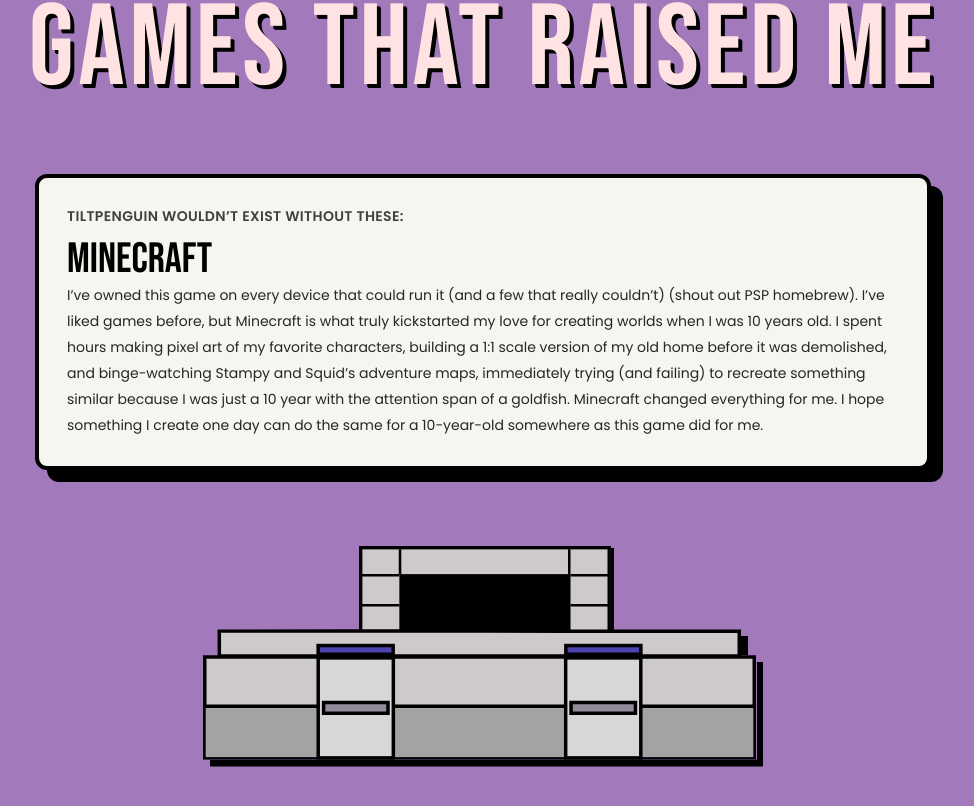
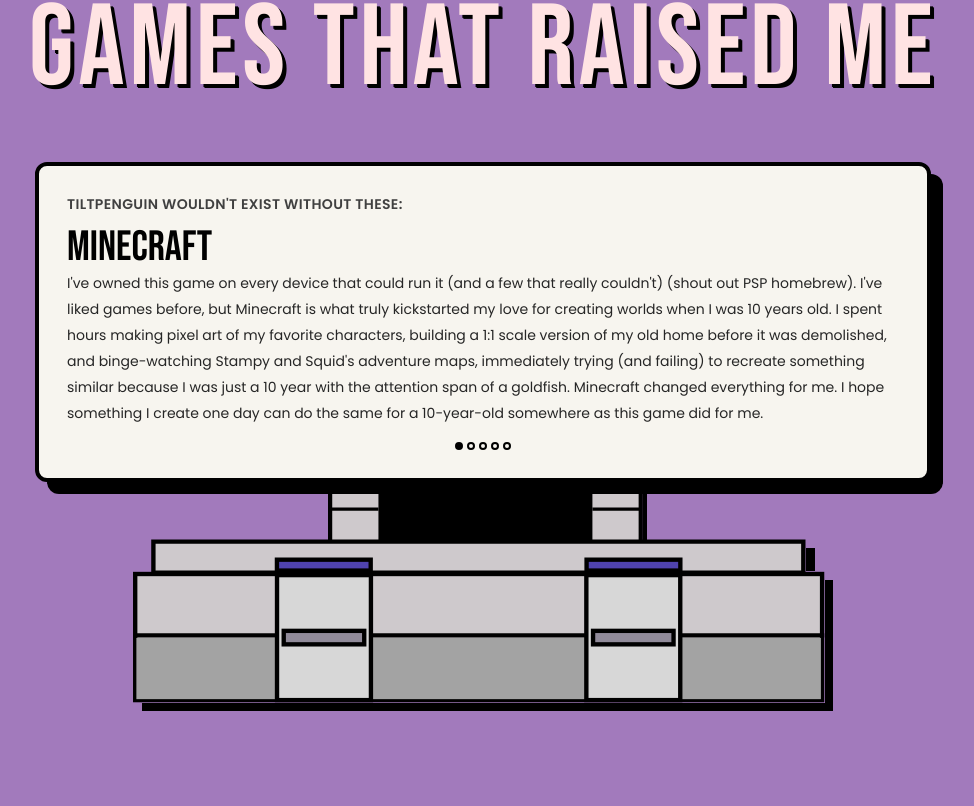
Before and after one commit to Cantaur1021/TiltPenguin-Website, a Next.js app: page / in a window 1280 px wide. Shown: the part 3828-4634 px from the top of the page, without its empty margins (157-1131 px from the left). Built offline with nearby package versions, Linux system fonts and the light colour scheme.

Commit message:
feat: enhance GamesThatRaisedMe component with framer-motion animations, scroll hint, and cartridge eject effects for improved interactivity

```diff
--- a/src/components/Inspirations/Inspirations.tsx
+++ b/src/components/Inspirations/Inspirations.tsx
@@ -1,7 +1,7 @@
 // src/components/GamesThatRaisedMe.tsx
 "use client";
 
-import { useRef, useState, useMemo } from "react";
+import { useRef, useState, useMemo, useEffect } from "react";
 import {
   motion,
   AnimatePresence,
@@ -23,43 +23,37 @@
     title: "Minecraft",
     cartridgeSrc: "/cartridges.svg",
     body:
-      "I’ve owned this game on every device that could run it (and a few that really couldn’t) (shout out PSP homebrew). I’ve liked games before, but Minecraft is what truly kickstarted my love for creating worlds when I was 10 years old. I spent hours making pixel art of my favorite characters, building a 1:1 scale version of my old home before it was demolished, and binge-watching Stampy and Squid’s adventure maps, immediately trying (and failing) to recreate something similar because I was just a 10 year with the attention span of a goldfish. Minecraft changed everything for me. I hope something I create one day can do the same for a 10-year-old somewhere as this game did for me.",
+      "I've owned this game on every device that could run it (and a few that really couldn't) (shout out PSP homebrew). I've liked games before, but Minecraft is what truly kickstarted my love for creating worlds when I was 10 years old. I spent hours making pixel art of my favorite characters, building a 1:1 scale version of my old home before it was demolished, and binge-watching Stampy and Squid's adventure maps, immediately trying (and failing) to recreate something similar because I was just a 10 year with the attention span of a goldfish. Minecraft changed everything for me. I hope something I create one day can do the same for a 10-year-old somewhere as this game did for me.",
   },
   {
     key: "nitw",
     title: "Night in the Woods",
     cartridgeSrc: "/cartridges.svg",
     body:
-      "What Minecraft did for me as a child, Night in the Woods did for me as a man-child. Most of my personality (notice how I didn't say all) was adopted from this game. Every element—from the art to the music to the story to the characters to Possum Springs—hit at the exact right time. It was mid-COVID, I’d lost someone close, and this game put into words what I struggled with, but with so much style and punk it made me—an indoor degen—feel cool. It yanked me off a dangerous ledge and locked me in a room buzzing with life. $20 feels like a cosmic underpayment. (Shout out Revenant Hill.)",
+      "What Minecraft did for me as a child, Night in the Woods did for me as a man-child. Most of my personality (notice how I didn't say all) was adopted from this game. Every element—from the art to the music to the story to the characters to Possum Springs—hit at the exact right time. It was mid-COVID, I'd lost someone close, and this game put into words what I struggled with, but with so much style and punk it made me—an indoor degen—feel cool. It yanked me off a dangerous ledge and locked me in a room buzzing with life. $20 feels like a cosmic underpayment. (Shout out Revenant Hill.)",
   },
   {
     key: "gow",
     title: "God of War (2018) + Ragnarök",
     cartridgeSrc: "/cartridges.svg",
     body:
-      "PlayStation’s 2016 E3 showcase is still king for me. Older, bearded Kratos; a gentler thunder; combat that flipped the series 180. Cory Barlog’s and Eric Williams’ masterpieces didn’t just reinvent a franchise; they redefined taking a character, a world, and an audience into adulthood. I’m glad I grew up with Kratos’s version of masculinity—flawed and striving—over alpha-podcaster posturing. I may not have muscles or a beard, but I am going bald and that’s totally a deliberate Kratos tribute and not genetics.",
+      "PlayStation's 2016 E3 showcase is still king for me. Older, bearded Kratos; a gentler thunder; combat that flipped the series 180. Cory Barlog's and Eric Williams' masterpieces didn't just reinvent a franchise; they redefined taking a character, a world, and an audience into adulthood. I'm glad I grew up with Kratos's version of masculinity—flawed and striving—over alpha-podcaster posturing. I may not have muscles or a beard, but I am going bald and that's totally a deliberate Kratos tribute and not genetics.",
   },
   {
     key: "rdr2",
     title: "Red Dead Redemption 2",
     cartridgeSrc: "/cartridges.svg",
     body:
-      "Cowboys have never been more depressing. I once showed my English teacher the trailer—unsure what I wanted, maybe validation that games are legit storytelling. She loved it. The world feels lived-in, dripping with history and melancholy; truly 3D characters; an epic that spans a continent. The gameplay didn’t need to be revolutionary; the story’s immersion could only be done in a game. Rockstar deserves the flowers (and yeah, please treat your employees better).",
+      "Cowboys have never been more depressing. I once showed my English teacher the trailer—unsure what I wanted, maybe validation that games are legit storytelling. She loved it. The world feels lived-in, dripping with history and melancholy; truly 3D characters; an epic that spans a continent. The gameplay didn't need to be revolutionary; the story's immersion could only be done in a game. Rockstar deserves the flowers (and yeah, please treat your employees better).",
   },
   {
     key: "titanfall2",
     title: "Titanfall 2",
     cartridgeSrc: "/cartridges.svg",
     body:
-      "“There's a point at 7,000 RPM… Who are you?” – Ben Affleck, *Cars*. (Yes, I know.) It’s pure momentum, inventive missions, and a campaign that never wastes your time. Underrated legend.",
+      "\"There's a point at 7,000 RPM… Who are you?\" – Ben Affleck, *Cars*. (Yes, I know.) It's pure momentum, inventive missions, and a campaign that never wastes your time. Underrated legend.",
   },
-  {
-    key: "skyrim",
-    title: "Skyrim",
-    cartridgeSrc: "/cartridges.svg",
-    body:
-      "What’s a favorites list without Skyrim and Minecraft? For me, Skyrim was company. I grew up with basically no friends; somehow a game designed around isolation brought me comfort. Not the power fantasy, but wandering the world, imagining past battles on mountain tops, following rivers to their source. It taught me games can be a place to feel less alone.",
-  },
+
 ];
 
 const CONSOLE = {
@@ -79,6 +73,8 @@
 export default function GamesThatRaisedMe() {
   const prefersReduced = useReducedMotion();
   const trackRef = useRef<HTMLDivElement>(null);
+  const [scrollHint, setScrollHint] = useState(true);
+  const [cartridgeEject, setCartridgeEject] = useState(false);
 
   const steps = Math.max(1, GAMES.length - 1);
   const totalHeightVh = Math.max(VH_PER_STEP * steps, VH_PER_STEP);
@@ -93,6 +89,11 @@
     const mapped = v * (GAMES.length - 1);
     const clamped = Math.min(Math.max(mapped, 0), GAMES.length - 1);
     setRaw(clamped);
+
+    // Hide scroll hint after first scroll
+    if (v > 0.01 && scrollHint) {
+      setScrollHint(false);
+    }
   });
 
   const base = Math.floor(raw);
@@ -108,11 +109,20 @@
   const activeTextIdx = clampIdx(s < 0.6 ? currentIdx : nextIdx);
   const activeGame = GAMES[activeTextIdx] ?? GAMES[0];
 
+  // Trigger cartridge eject animation on game change
+  useEffect(() => {
+    if (s > 0.1 && s < 0.9) {
+      setCartridgeEject(true);
+    } else {
+      setCartridgeEject(false);
+    }
+  }, [s]);
+
   // slide distance for cartridge swap
   const SLIDE = useMemo(() => CONSOLE.slot.width * 0.9, []);
 
   return (
- <section id="games-that-raised-me" className="relative z-10 bg-[rgb(162,122,188)]">
+    <section id="games-that-raised-me" className="relative z-10 bg-[rgb(162,122,188)]">
       <div ref={trackRef} style={{ height: `${totalHeightVh}vh` }} className="bg-[rgb(162,122,188)] relative z-10">
         <div className="sticky top-0 h-[100svh] w-full bg-[rgb(162,122,188)]">
           <div
@@ -122,8 +132,8 @@
               px-4 py-4 md:py-6
             "
           >
-            {/* Header */}
-            <h2
+            {/* Header with animation */}
+            <motion.h2
               className="
                 mt-1 mb-1 md:mb-2
                 text-center leading-[0.82] tracking-[0.04em]
@@ -131,52 +141,128 @@
                 text-[2.4rem] md:text-[4.2rem] lg:text-[7.2rem]
               "
               style={{ color: "#FFE3E3", fontFamily: "'Bebas Neue', sans-serif" }}
+              initial={{ opacity: 0, y: -30 }}
+              whileInView={{ opacity: 1, y: 0 }}
+              viewport={{ once: true, amount: 0.3 }}
+              transition={{ duration: 0.6, ease: "easeOut" }}
+              whileHover={{
+                scale: 1.02,
+                rotate: [-0.5, 0.5, 0],
+                transition: { duration: 0.3 }
+              }}
             >
               GAMES THAT RAISED ME
-            </h2>
+            </motion.h2>
 
-            {/* Text box (row 2) */}
+            {/* Scroll hint */}
+            <AnimatePresence>
+              {scrollHint && (
+                <motion.div
+                  className="absolute top-32 left-1/2 transform -translate-x-1/2 z-30"
+                  initial={{ opacity: 0, y: -10 }}
+                  animate={{
+                    opacity: 1,
+                    y: [0, 10, 0],
+                    transition: {
+                      y: {
+                        duration: 1.5,
+                        repeat: Infinity,
+                        ease: "easeInOut"
+                      }
+                    }
+                  }}
+                  exit={{ opacity: 0 }}
+                >
+                  <div className="bg-[#FFE3E3] border-2 border-black px-3 py-1 shadow-[3px_3px_0_#000]">
+                    <p className="text-xs font-bold text-black" style={{ fontFamily: "Poppins, sans-serif" }}>
+                      SCROLL TO SWAP CARTRIDGES ↓
+                    </p>
+                  </div>
+                </motion.div>
+              )}
+            </AnimatePresence>
+
+            {/* Text box (row 2) - with animations added */}
             <div className="w-full min-h-0 relative z-20 ">
-              <div
+              <motion.div
                 className="mx-auto max-w-4xl rounded-xl border-4 border-black bg-[#f7f5ef] p-5 shadow-[12px_12px_0_#000] md:p-7
                   max-h-[48svh] overflow-auto"
+                initial={{ opacity: 0, scale: 0.95 }}
+                whileInView={{ opacity: 1, scale: 1 }}
+                viewport={{ once: true, amount: 0.3 }}
+                transition={{ delay: 0.2, duration: 0.5 }}
+                whileHover={{ shadow: "14px_14px_0_#000" }}
+                style={{
+                  transform: cartridgeEject ? 'scale(1.02)' : 'scale(1)',
+                  transition: 'transform 0.3s ease-out'
+                }}
               >
                 <p className="mb-3 text-sm font-semibold uppercase tracking-wide text-neutral-700" style={{ fontFamily: "Poppins, sans-serif" }}>
-                  TiltPenguin wouldn’t exist without these:
+                  TiltPenguin wouldn't exist without these:
                 </p>
 
                 <AnimatePresence mode="wait">
                   <motion.div
                     key={activeGame.key}
-                    initial={{ opacity: 0, y: 8 }}
-                    animate={{ opacity: 1, y: 0 }}
-                    exit={{ opacity: 0, y: -8 }}
+                    initial={{ opacity: 0, y: 8, rotate: -2 }}
+                    animate={{ opacity: 1, y: 0, rotate: 0 }}
+                    exit={{ opacity: 0, y: -8, rotate: 2 }}
                     transition={{ duration: 0.28, ease: "easeOut" }}
                   >
-                    <h3
+                    <motion.h3
                       className="m-0 text-left text-[2.1rem] md:text-[2.4rem] lg:text-[2.65rem] leading-[1.05] uppercase"
-                style={{ fontFamily: "'Bebas Neue', sans-serif" }}
+                      style={{ fontFamily: "'Bebas Neue', sans-serif" }}
+                      animate={cartridgeEject ? {
+                        x: [0, -2, 2, 0],
+                        transition: { duration: 0.2 }
+                      } : {}}
                     >
                       {activeGame.title}
-                    </h3>
+                    </motion.h3>
                     <p className="m-0 text-sm leading-6.5 text-neutral-800" style={{ fontFamily: "Poppins, sans-serif" }}>
                       {activeGame.body}
                     </p>
                   </motion.div>
                 </AnimatePresence>
-              </div>
+
+                {/* Progress indicator */}
+                <motion.div
+                  className="mt-4 flex gap-1 justify-center"
+                  initial={{ opacity: 0 }}
+                  animate={{ opacity: 1 }}
+                  transition={{ delay: 0.5 }}
+                >
+                  {GAMES.map((_, index) => (
+                    <motion.div
+                      key={index}
+                      className="w-2 h-2 rounded-full border-2 border-black"
+                      style={{
+                        backgroundColor: index === activeTextIdx ? '#000' : 'transparent'
+                      }}
+                      animate={{
+                        scale: index === activeTextIdx ? [1, 1.2, 1] : 1
+                      }}
+                      transition={{ duration: 0.3 }}
+                    />
+                  ))}
+                </motion.div>
+              </motion.div>
             </div>
 
             {/* Console group (row 3) — smaller, centered, and well below the text */}
             <div className="relative z-10 w-full flex justify-center">
               {/* scale wrapper to shrink console + cartridge together */}
-              <div
+              <motion.div
                 className="relative"
                 style={{
                   width: "min(700px, 100%)",
-                  transform: "translateY(clamp(16px, 13vh, 90px)) scale(0.8)",
+                  transform: "scale(0.8)",
                   transformOrigin: "top center",
                 }}
+                initial={{ opacity: 0, y: 30 }}
+                whileInView={{ opacity: 1, y: 0 }}
+                viewport={{ once: true, amount: 0.3 }}
+                transition={{ delay: 0.4, duration: 0.6 }}
               >
                 {/* CARTRIDGE LAYER */}
                 <div
@@ -187,7 +273,7 @@
                     transform: `translate(-50%, -50%) translate(${CONSOLE.slot.offsetX}px, ${CONSOLE.slot.offsetY}px)`,
                   }}
                 >
-                  {/* Outgoing (current) */}
+                  {/* Outgoing (current) with enhanced eject animation */}
                   <motion.img
                     key={`cur-${GAMES[currentIdx].key}`}
                     src={GAMES[currentIdx].cartridgeSrc}
@@ -200,14 +286,16 @@
                         ? { x: 0, opacity: 1, scale: 1 }
                         : {
                             x: -SLIDE * s,
+                            y: cartridgeEject ? -20 * s : 0,
                             opacity: s < 0.9 ? 1 : 1 - (s - 0.9) / 0.1,
                             scale: 1 - s * 0.04,
+                            rotate: cartridgeEject ? -15 * s : 0,
                           }
                     }
                     transition={{ type: "tween", ease: "easeOut", duration: 0 }}
                   />
 
-                  {/* Incoming (next) */}
+                  {/* Incoming (next) with enhanced insert animation */}
                   {nextIdx !== currentIdx && (
                     <motion.img
                       key={`next-${GAMES[nextIdx].key}`}
@@ -222,8 +310,10 @@
                           ? { x: 0, opacity: 1, scale: 1 }
                           : {
                               x: SLIDE * (1 - s),
+                              y: cartridgeEject ? -20 * (1 - s) : 0,
                               opacity: s === 0 ? 0 : 0.2 + s * 0.8,
                               scale: 0.96 + s * 0.04,
+                              rotate: cartridgeEject ? 15 * (1 - s) : 0,
                             }
                       }
                       transition={{ type: "tween", ease: "easeOut", duration: 0 }}
@@ -242,12 +332,21 @@
                         background:
                           "radial-gradient(closest-side, rgba(255,255,255,0.6), rgba(255,255,255,0))",
                       }}
-                      animate={{ opacity: s }}
+                      animate={{
+                        opacity: s,
+                        scale: cartridgeEject ? [1, 1.1, 1] : 1
+                      }}
+                      transition={{
+                        scale: {
+                          duration: 0.3,
+                          repeat: cartridgeEject ? Infinity : 0
+                        }
+                      }}
                     />
                   )}
                 </div>
 
-                {/* CONSOLE IMAGE */}
+                {/* CONSOLE IMAGE with rumble effect */}
                 <motion.img
                   src={CONSOLE.src}
                   alt="Game console"
@@ -257,11 +356,41 @@
                   animate={
                     prefersReduced
                       ? { y: 0, scale: 1 }
-                      : { y: -4 * s, scale: 1 + 0.01 * s }
+                      : {
+                          y: -4 * s,
+                          scale: 1 + 0.01 * s,
+                          rotate: cartridgeEject ? [0, -0.5, 0.5, 0] : 0
+                        }
                   }
-                  transition={{ type: "spring", stiffness: 300, damping: 30 }}
+                  transition={{
+                    type: "spring",
+                    stiffness: 300,
+                    damping: 30,
+                    rotate: {
+                      duration: 0.2,
+                      repeat: cartridgeEject ? 2 : 0
+                    }
+                  }}
                 />
-              </div>
+
+                {/* Sound effect text */}
+                <AnimatePresence>
+                  {cartridgeEject && (
+                    <motion.div
+                      className="absolute -top-10 left-1/2 transform -translate-x-1/2"
+                      initial={{ opacity: 0, y: 10, scale: 0.8 }}
+                      animate={{ opacity: 1, y: 0, scale: 1 }}
+                      exit={{ opacity: 0, y: -10, scale: 0.8 }}
+                      transition={{ duration: 0.2 }}
+                    >
+                      <p className="text-2xl font-bold text-[#FFE3E3]"
+                         style={{ fontFamily: "'Bebas Neue', sans-serif" }}>
+                        *CLICK*
+                      </p>
+                    </motion.div>
+                  )}
+                </AnimatePresence>
+              </motion.div>
             </div>
 
             <div className="h-2" />
```
